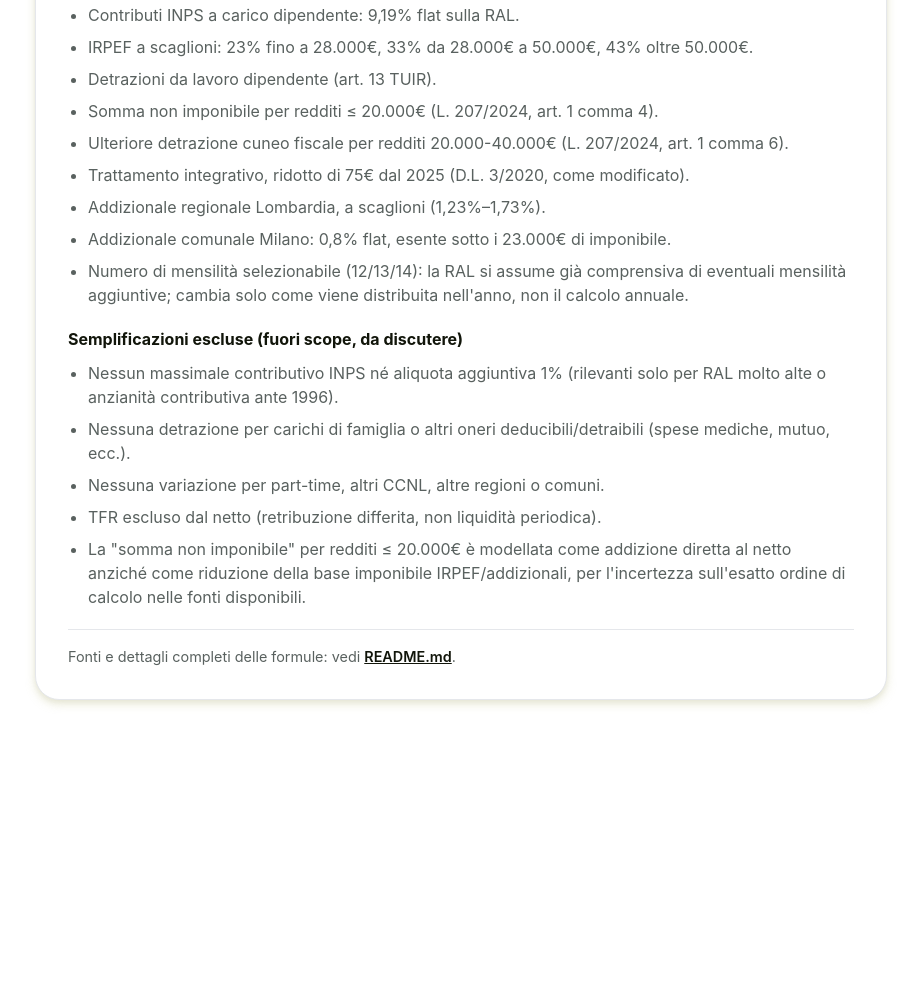
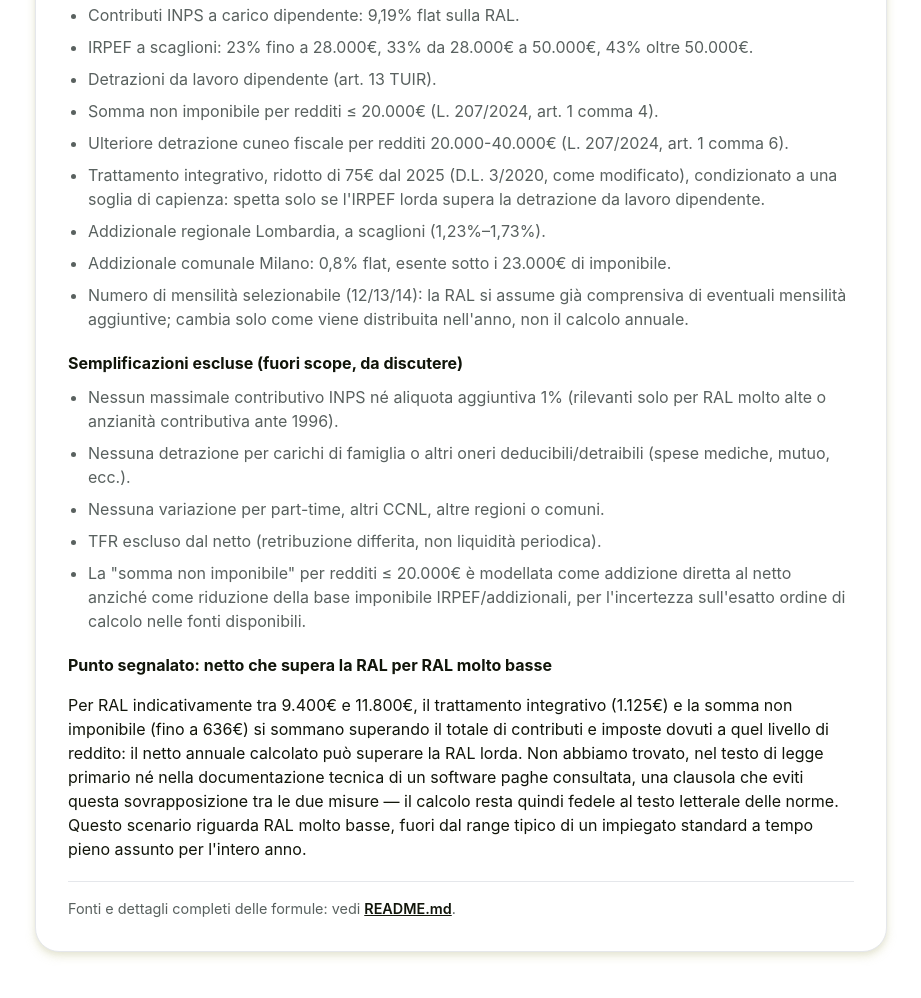
Before and after one commit to StefanoSpigariol/calcolatore-netto-ral, a plain HTML site: page index.html in a window 1280 px wide. Shown: the part 1701-2699 px from the top of the page, without its empty margins (179-1100 px from the left). Before the commit the page ends 2465 px from the top, so only its background shows below. Drawn offline with Linux system fonts and the light colour scheme.

Commit message:
Correggi condizione di capienza sul trattamento integrativo
Il trattamento integrativo (D.L. 3/2020) richiedeva già correttamente
imposta lorda > detrazioni per la fascia 15.000-28.000€, ma per RC≤15.000€
veniva erogato l'importo fisso senza verificare questa condizione — bug
segnalato dall'utente osservando netto > RAL per RAL=5000€. La verifica
sul testo primario (Normattiva) conferma che la condizione di capienza
vale per l'intera misura.

Aggiunti 2 casi di test (RAL 5.000€ e 12.000€) per coprire entrambi i lati
della soglia di capienza. Documentata in pagina e nel README una fascia
residua (~9.400-11.800€ di RAL) dove trattamento integrativo e somma non
imponibile si sovrappongono legittimamente producendo netto > RAL, non
essendo emersa alcuna clausola di esclusione né dal testo di legge né da
un riscontro indipendente (documentazione tecnica di un software paghe).

```diff
--- a/calc.js
+++ b/calc.js
@@ -125,8 +125,14 @@ const Calc = (() => {
 
   // D.L. 3/2020 art. 1, ridotto di 75€ da L. 207/2024 art. 1 c.3.
   // Periodo di lavoro nell'anno assunto sempre pieno (365/365).
+  // Condizione di capienza (art. 1: "qualora l'imposta lorda [...] sia di
+  // importo superiore a quello della detrazione spettante"): vale per
+  // l'intera misura, non solo per la fascia 15.000-28.000€. Per RAL molto
+  // basse, dove l'IRPEF lorda non supera nemmeno la detrazione standard,
+  // il trattamento integrativo è zero (non l'importo fisso).
   function calcolaTrattamentoIntegrativo(rc, irpefLorda, detrazioni, rules = RULES_2026) {
     const cfg = rules.trattamentoIntegrativo;
+    if (irpefLorda <= detrazioni) return 0;
     let base;
     if (rc <= cfg.sogliaMin) {
       base = cfg.importoBase;
--- a/index.html
+++ b/index.html
@@ -126,7 +126,7 @@
           <li>Detrazioni da lavoro dipendente (art. 13 TUIR).</li>
           <li>Somma non imponibile per redditi ≤ 20.000€ (L. 207/2024, art. 1 comma 4).</li>
           <li>Ulteriore detrazione cuneo fiscale per redditi 20.000-40.000€ (L. 207/2024, art. 1 comma 6).</li>
-          <li>Trattamento integrativo, ridotto di 75€ dal 2025 (D.L. 3/2020, come modificato).</li>
+          <li>Trattamento integrativo, ridotto di 75€ dal 2025 (D.L. 3/2020, come modificato), condizionato a una soglia di capienza: spetta solo se l'IRPEF lorda supera la detrazione da lavoro dipendente.</li>
           <li>Addizionale regionale Lombardia, a scaglioni (1,23%–1,73%).</li>
           <li>Addizionale comunale Milano: 0,8% flat, esente sotto i 23.000€ di imponibile.</li>
           <li>Numero di mensilità selezionabile (12/13/14): la RAL si assume già comprensiva di eventuali mensilità aggiuntive; cambia solo come viene distribuita nell'anno, non il calcolo annuale.</li>
@@ -141,6 +141,17 @@
           <li>La "somma non imponibile" per redditi ≤ 20.000€ è modellata come addizione diretta al netto anziché come riduzione della base imponibile IRPEF/addizionali, per l'incertezza sull'esatto ordine di calcolo nelle fonti disponibili.</li>
         </ul>
 
+        <h3>Punto segnalato: netto che supera la RAL per RAL molto basse</h3>
+        <p>
+          Per RAL indicativamente tra 9.400€ e 11.800€, il trattamento integrativo (1.125€) e la somma non
+          imponibile (fino a 636€) si sommano superando il totale di contributi e imposte dovuti a quel
+          livello di reddito: il netto annuale calcolato può superare la RAL lorda. Non abbiamo trovato,
+          nel testo di legge primario né nella documentazione tecnica di un software paghe consultata,
+          una clausola che eviti questa sovrapposizione tra le due misure — il calcolo resta quindi fedele
+          al testo letterale delle norme. Questo scenario riguarda RAL molto basse, fuori dal range tipico
+          di un impiegato standard a tempo pieno assunto per l'intero anno.
+        </p>
+
         <p class="fonti-link">Fonti e dettagli completi delle formule: vedi <a href="README.md">README.md</a>.</p>
       </section>
     </main>
```
Also changed, not shown: test.js (+10 -0 lines), 1 other file.
